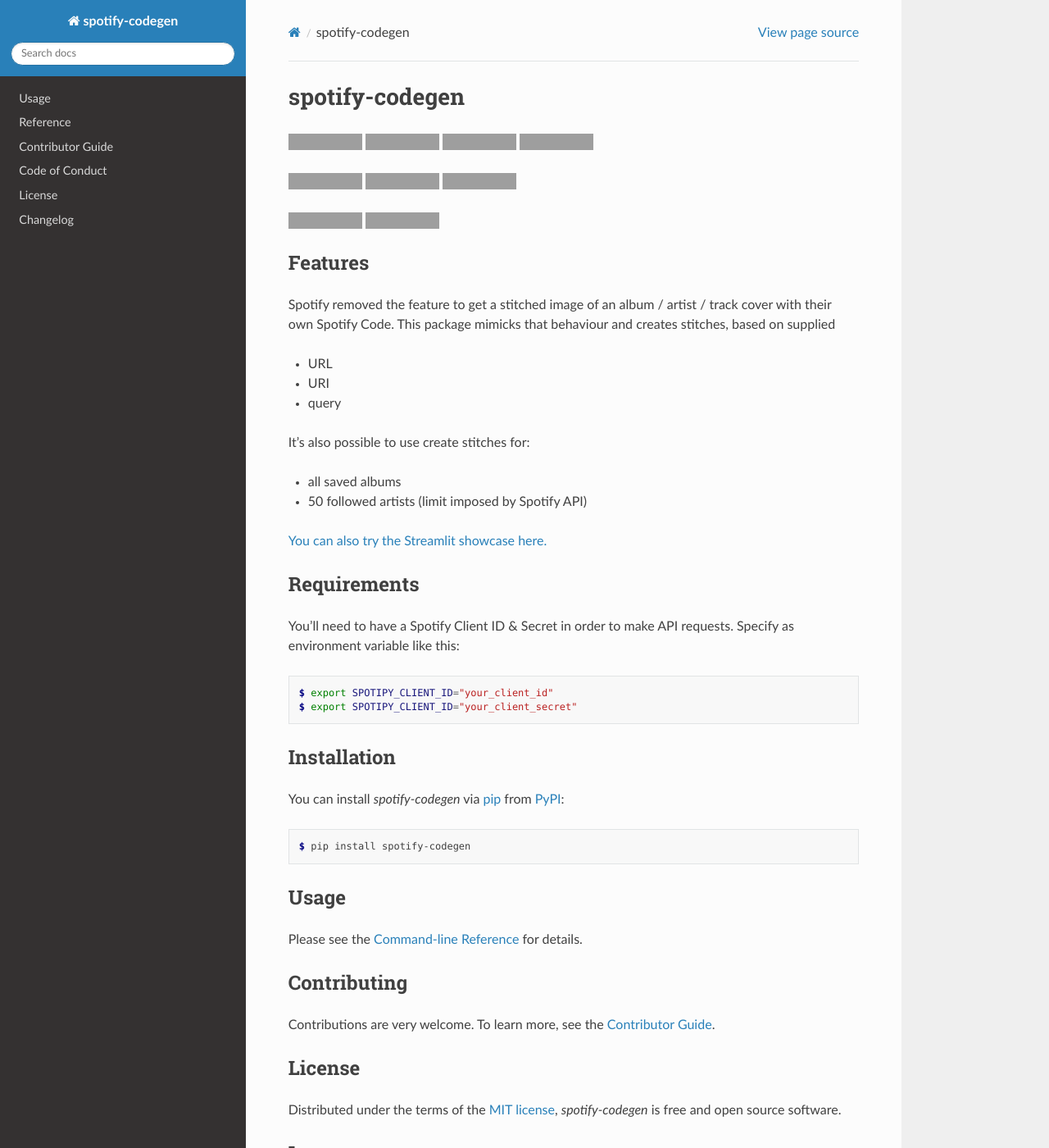
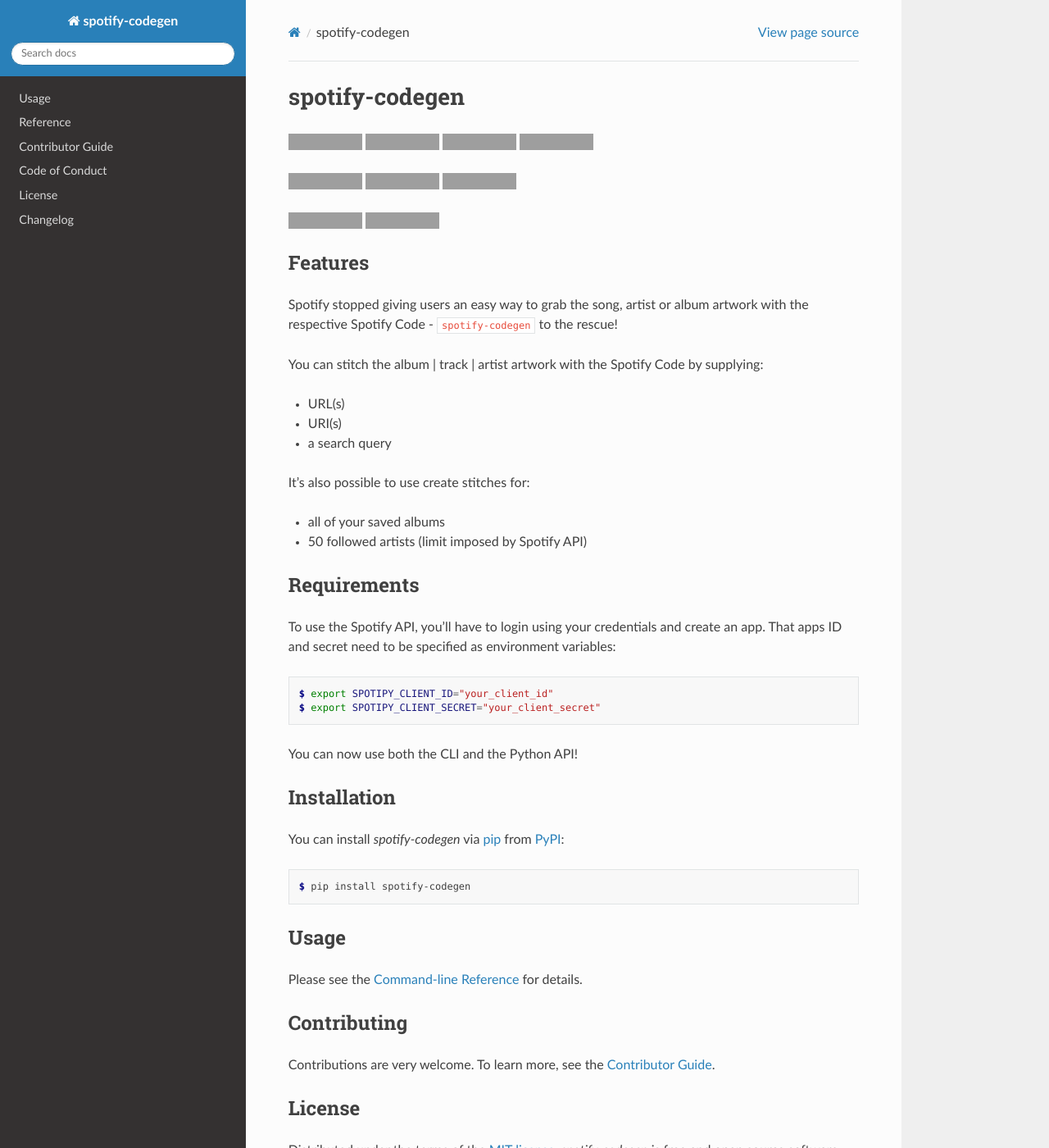
Before and after one commit to tilschuenemann/spotify-codegen, a Sphinx documentation site: the page built from docs/index.md, in a window 1280 px wide and 1400 px high, cut to the strip 0-1400 px from the top of the window. Shown: the whole strip at 82% size. Built offline with Sphinx 7.4.7 and the Read the Docs theme 2.0.0, drawn with Linux system fonts in a browser that asks for light colours; some of the changed text lies outside the part shown; grey boxes are pictures that could not be loaded.

Commit message:
fix: update docs and readme

````diff
--- a/README.md
+++ b/README.md
@@ -23,27 +23,30 @@
 
 ## Features
 
-Spotify removed the feature to get a stitched image of an album / artist / track cover with their own Spotify Code. This package mimicks that behaviour and creates stitches, based on supplied
+Spotify stopped giving users an easy way to grab the song, artist or album artwork with the respective Spotify Code  - `spotify-codegen` to the rescue!
 
-- URL
-- URI
-- query
+You can stitch the album | track | artist artwork with the Spotify Code by supplying:
+
+- URL(s)
+- URI(s)
+- a search query
 
 It's also possible to use create stitches for:
 
-- all saved albums
+- all of your saved albums
 - 50 followed artists (limit imposed by Spotify API)
 
-[You can also try the Streamlit showcase here.](https://tilschuenemann-showcase-showcasesstart-0ndtb3.streamlit.app/spotify_codegen)
 
 ## Requirements
 
-You'll need to have a Spotify Client ID & Secret in order to make API requests. Specify as environment variable like this:
+To use the Spotify API, you'll have to login using your credentials and create an app. That apps ID and secret need to be specified as environment variables:
 
 ```console
 $ export SPOTIPY_CLIENT_ID="your_client_id"
-$ export SPOTIPY_CLIENT_ID="your_client_secret"
+$ export SPOTIPY_CLIENT_SECRET="your_client_secret"
 ```
+
+You can now use both the CLI and the Python API!
 
 ## Installation
 
--- a/docs/conf.py
+++ b/docs/conf.py
@@ -2,7 +2,7 @@
 
 project = "spotify-codegen"
 author = "Til Schünemann"
-copyright = "2022, Til Schünemann"
+copyright = "2023, Til Schünemann"
 extensions = [
     "sphinx.ext.autodoc",
     "sphinx.ext.napoleon",
````
Also changed, not shown: CONTRIBUTING.md (+1 -1 lines).
